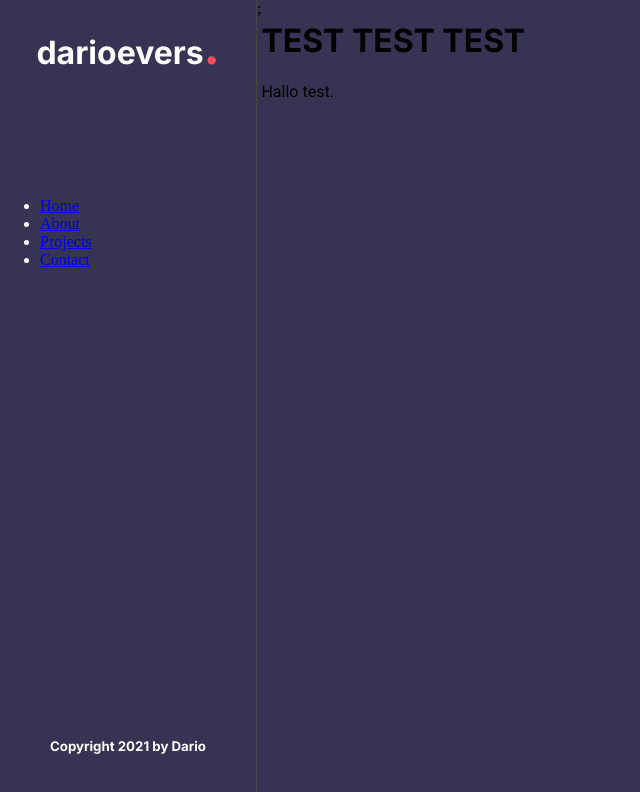
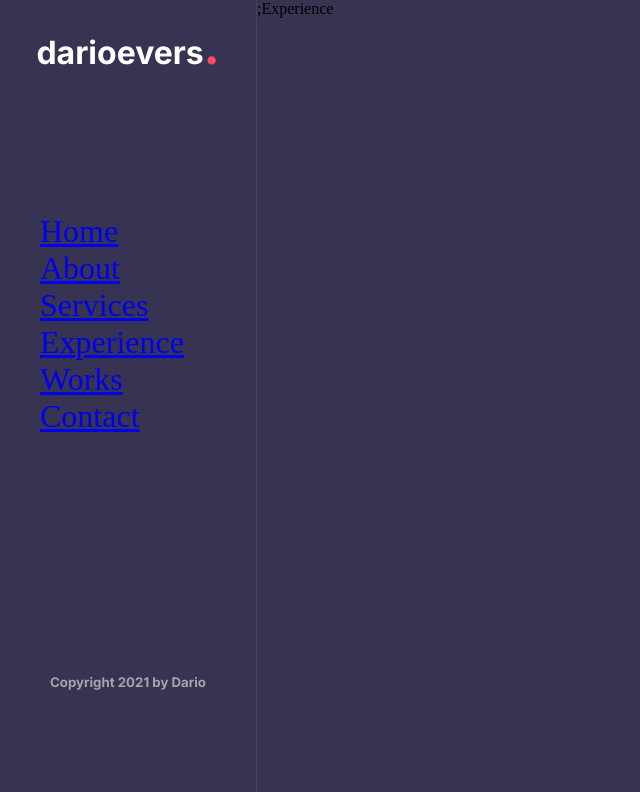
Before and after one commit to darioevers/portfolio_v2, a React (Create React App) app: page /experience in a window 1280 px wide. Shown: the top 792 px of the page, without its empty margins (0-640 px from the left). Built offline with nearby package versions, Linux system fonts and the light colour scheme.

Commit message:
fixed menu and pages

```diff
--- a/src/App.js
+++ b/src/App.js
@@ -4,8 +4,10 @@ import { BrowserRouter as Router, Switch, Route } from "react-router-dom";
 // importing all components
 import Home from "./components/Home";
 import Sidebar from "./components/Sidebar";
-import About from "./components/AboutMe";
-import Projects from "./components/Projects";
+import About from "./components/About";
+import Services from "./components/Services";
+import Experience from "./components/Experience";
+import Works from "./components/Works";
 import Contact from "./components/Contact";
 
 
@@ -17,7 +19,9 @@ function App() {
       <Switch>
         <Route path="/" exact component={Home} />
         <Route path="/about" exact component={About} />
-        <Route path="/projects" exact component={Projects} />
+        <Route path="/services" exact component={Services} />
+        <Route path="/experience" exact component={Experience} />
+        <Route path="/works" exact component={Works} />
         <Route path="/contact" exact component={Contact} />
         <Route path={() => "/main" || "/anything"}>
           <Home />
--- /dev/null
+++ b/src/components/Experience.js
@@ -0,0 +1,6 @@
+
+import React from "react";
+const Experience = () => {
+  return <div className="projects-wrapper">Experience</div>;
+};
+export default Experience;
--- /dev/null
+++ b/src/components/Services.js
@@ -0,0 +1,6 @@
+
+import React from "react";
+const Services = () => {
+  return <div className="projects-wrapper">Services</div>;
+};
+export default Services;
--- a/src/components/Sidebar.js
+++ b/src/components/Sidebar.js
@@ -10,7 +10,7 @@ const Sidebar = () => {
         </div>
         <div class="sidebar_mid">
         <nav>
-      <ul className="navigation">
+      <ul class="navigation">
         <li>
           <Link to="/">Home</Link>
         </li>
@@ -18,8 +18,15 @@ const Sidebar = () => {
           <Link to="/about">About</Link>
         </li>
         <li>
-          <Link to="/projects">Projects</Link>
+          <Link to="/services">Services</Link>
         </li>
+        <li>
+          <Link to="/experience">Experience</Link>
+        </li>
+        <li>
+          <Link to="/works">Works</Link>
+        </li>
+
         <li>
           <Link to="/contact">Contact</Link>
         </li>
--- a/src/components/Projects.js
+++ b/src/components/Works.js
@@ -1,6 +1,6 @@
 
 import React from "react";
-const Projects = () => {
+const Works = () => {
   return <div className="projects-wrapper">PROJECTS</div>;
 };
-export default Projects;
+export default Works;
--- a/src/sass/components/_sidebar.scss
+++ b/src/sass/components/_sidebar.scss
@@ -18,13 +18,21 @@
     }
 }
 .sidebar_mid {
-    height: 60vh;
+    height: 50vh;
     color: white;
+}
+
+.navigation {
+    list-style: none;
+    text-decoration: none;
+    color: white;
+    font-size: 2em;
 }
 
 .sidebar_bot {
     height: 10vh;
     padding-top: 2.4em;
     text-align: center;
-    color: white;
+    color: rgb(165, 165, 165);
+    font-weight: 100;
 }
```
Also changed, not shown: src/components/404.js (deleted), src/components/About.js (renamed from src/components/AboutMe.js).
